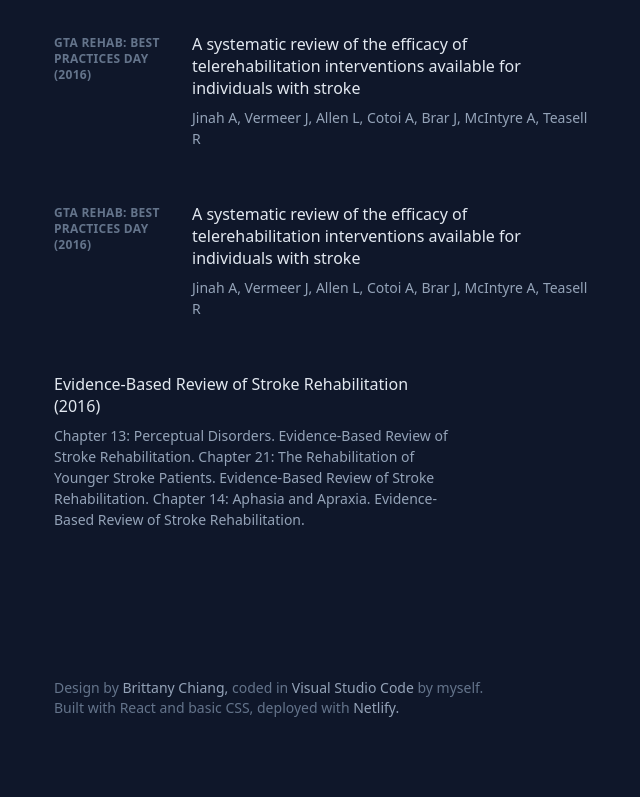
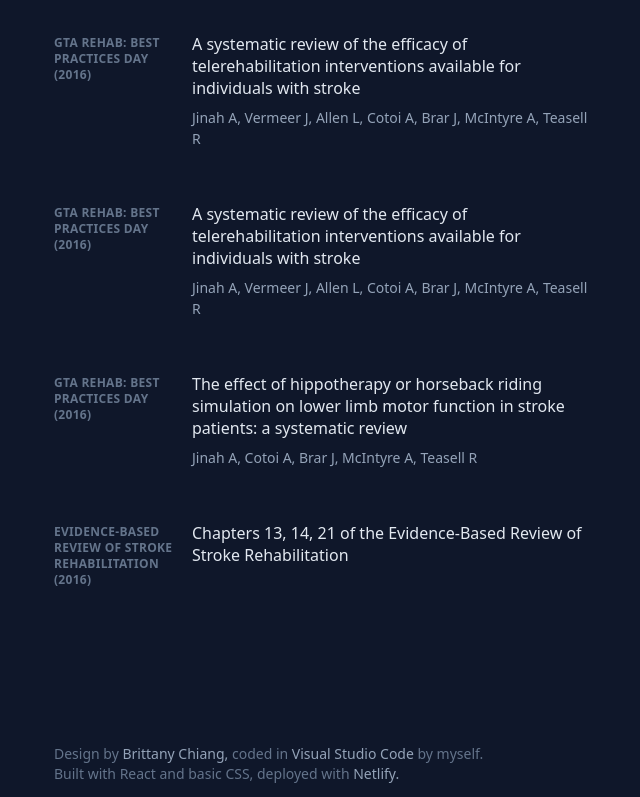
Before and after one commit to JashanB/Portfolio-V2, a React (Create React App) app: page / in a window 1280 px wide. Shown: the part 2990-3787 px from the top of the page, without its empty margins (594-1234 px from the left). Built offline with nearby package versions, Linux system fonts and the light colour scheme.

Commit message:
adding projects

```diff
--- a/src/components/app/App.js
+++ b/src/components/app/App.js
@@ -337,7 +337,7 @@ function App() {
               </div>
               <div>
                 <ul className='group-list'>
-                {/* <li className='list-item'>
+                  {/* <li className='list-item'>
                     <div className='list-item-grid'>
                       <div className={smallScreen ? "absolute-inset-experience-visible" : "absolute-inset-experience-hidden"}></div>
                       <header className='date-list-item'>Nov 2020 - June 2021</header>
@@ -399,7 +399,7 @@ function App() {
 
                   </li>
                    */}
-                     <li className='list-item'>
+                  <li className='list-item'>
                     <div className='list-item-grid'>
                       <div className={smallScreen ? "absolute-inset-experience-visible" : "absolute-inset-experience-hidden"}></div>
                       <header className='date-list-item'>International Journal of Stroke (2016)</header>
@@ -425,7 +425,6 @@ function App() {
                       <div className={smallScreen ? "absolute-inset-experience-visible" : "absolute-inset-experience-hidden"}></div>
                       <header className='date-list-item'>ACRM Annual Meeting (2016)</header>
                       <div className='list-item-main'>
-                        <a href="https://www.archives-pmr.org/article/S0003-9993(16)30883-8/fulltext"></a>
                         <h3 className='list-item-header'><span>The efficacy of playing musical instruments for upper limb rehabilitation among individuals with stroke: A systematic review</span></h3>
                         <p>Brar J, McIntyre A, Cotoi A, Jinah A, Iruthayarajah J, Vermeer J, Teasell R</p>
                       </div>
@@ -436,7 +435,6 @@ function App() {
                       <div className={smallScreen ? "absolute-inset-experience-visible" : "absolute-inset-experience-hidden"}></div>
                       <header className='date-list-item'>Canadian Stroke Congress (2016)</header>
                       <div className='list-item-main'>
-                        <a href="https://www.archives-pmr.org/article/S0003-9993(16)30883-8/fulltext"></a>
                         <h3 className='list-item-header'><span>Technological trends in stroke rehabilitation for motor function recovery</span></h3>
                         <p>Jinah A, Cotoi A, Alibrahm F, McIntyre A, Brar J, Teasell R</p>
                       </div>
@@ -447,7 +445,6 @@ function App() {
                       <div className={smallScreen ? "absolute-inset-experience-visible" : "absolute-inset-experience-hidden"}></div>
                       <header className='date-list-item'>Canadian Stroke Congress (2016)</header>
                       <div className='list-item-main'>
-                        <a href="https://www.archives-pmr.org/article/S0003-9993(16)30883-8/fulltext"></a>
                         <h3 className='list-item-header'><span>The state of stroke rehabilitation research</span></h3>
                         <p>Cotoi A, McIntyre A, Brar J, Jinah A, Anderson R, Teasell R</p>
                       </div>
@@ -458,7 +455,6 @@ function App() {
                       <div className={smallScreen ? "absolute-inset-experience-visible" : "absolute-inset-experience-hidden"}></div>
                       <header className='date-list-item'>GTA Rehab: Best Practices Day (2016)</header>
                       <div className='list-item-main'>
-                        <a href="https://www.archives-pmr.org/article/S0003-9993(16)30883-8/fulltext"></a>
                         <h3 className='list-item-header'><span>A systematic review of the efficacy of telerehabilitation interventions available for individuals with stroke</span></h3>
                         <p>Jinah A, Vermeer J, Allen L, Cotoi A, Brar J, McIntyre A, Teasell R</p>
                       </div>
@@ -469,7 +465,6 @@ function App() {
                       <div className={smallScreen ? "absolute-inset-experience-visible" : "absolute-inset-experience-hidden"}></div>
                       <header className='date-list-item'>GTA Rehab: Best Practices Day (2016)</header>
                       <div className='list-item-main'>
-                        <a href="https://www.archives-pmr.org/article/S0003-9993(16)30883-8/fulltext"></a>
                         <h3 className='list-item-header'><span>A systematic review of the efficacy of telerehabilitation interventions available for individuals with stroke</span></h3>
                         <p>Jinah A, Vermeer J, Allen L, Cotoi A, Brar J, McIntyre A, Teasell R</p>
                       </div>
@@ -478,20 +473,28 @@ function App() {
                   <li className='list-item'>
                     <div className='list-item-grid'>
                       <div className={smallScreen ? "absolute-inset-experience-visible" : "absolute-inset-experience-hidden"}></div>
+                      <header className='date-list-item'>GTA Rehab: Best Practices Day (2016)</header>
                       <div className='list-item-main'>
-                        <a href="https://www.archives-pmr.org/article/S0003-9993(16)30883-8/fulltext"></a>
-                        <h3 className='list-item-header'><span>Evidence-Based Review of Stroke Rehabilitation (2016)</span></h3>
-                        <p>Chapter 13: Perceptual Disorders. Evidence-Based Review of Stroke Rehabilitation. Chapter 21: The Rehabilitation of Younger Stroke Patients. Evidence-Based Review of Stroke Rehabilitation. Chapter 14: Aphasia and Apraxia. Evidence-Based Review of Stroke Rehabilitation.</p>
+                        <h3 className='list-item-header'><span>The effect of hippotherapy or horseback riding simulation on lower limb motor function in stroke patients: a systematic review</span></h3>
+                        <p>Jinah A, Cotoi A, Brar J, McIntyre A, Teasell R</p>
                       </div>
                     </div>
-
+                  </li>
+                  <li className='list-item'>
+                    <div className='list-item-grid'>
+                      <div className={smallScreen ? "absolute-inset-experience-visible" : "absolute-inset-experience-hidden"}></div>
+                      <header className='date-list-item'>Evidence-Based Review of Stroke Rehabilitation (2016)</header>
+                      <div className='list-item-main'>
+                        <h3 className='list-item-header'><span>Chapters 13, 14, 21 of the Evidence-Based Review of Stroke Rehabilitation</span></h3>
+                      </div>
+                    </div>
                   </li>
                 </ul>
               </div>
             </Element>
             <footer className='footer'>
               <p>Design by <a href="https://brittanychiang.com/">Brittany Chiang,</a> coded in <a href="https://code.visualstudio.com/">Visual Studio Code</a> by myself.
-              Built with React and basic CSS, deployed with <a href="https://www.netlify.com/">Netlify.</a>
+                Built with React and basic CSS, deployed with <a href="https://www.netlify.com/">Netlify.</a>
               </p>
             </footer>
           </main>
```
